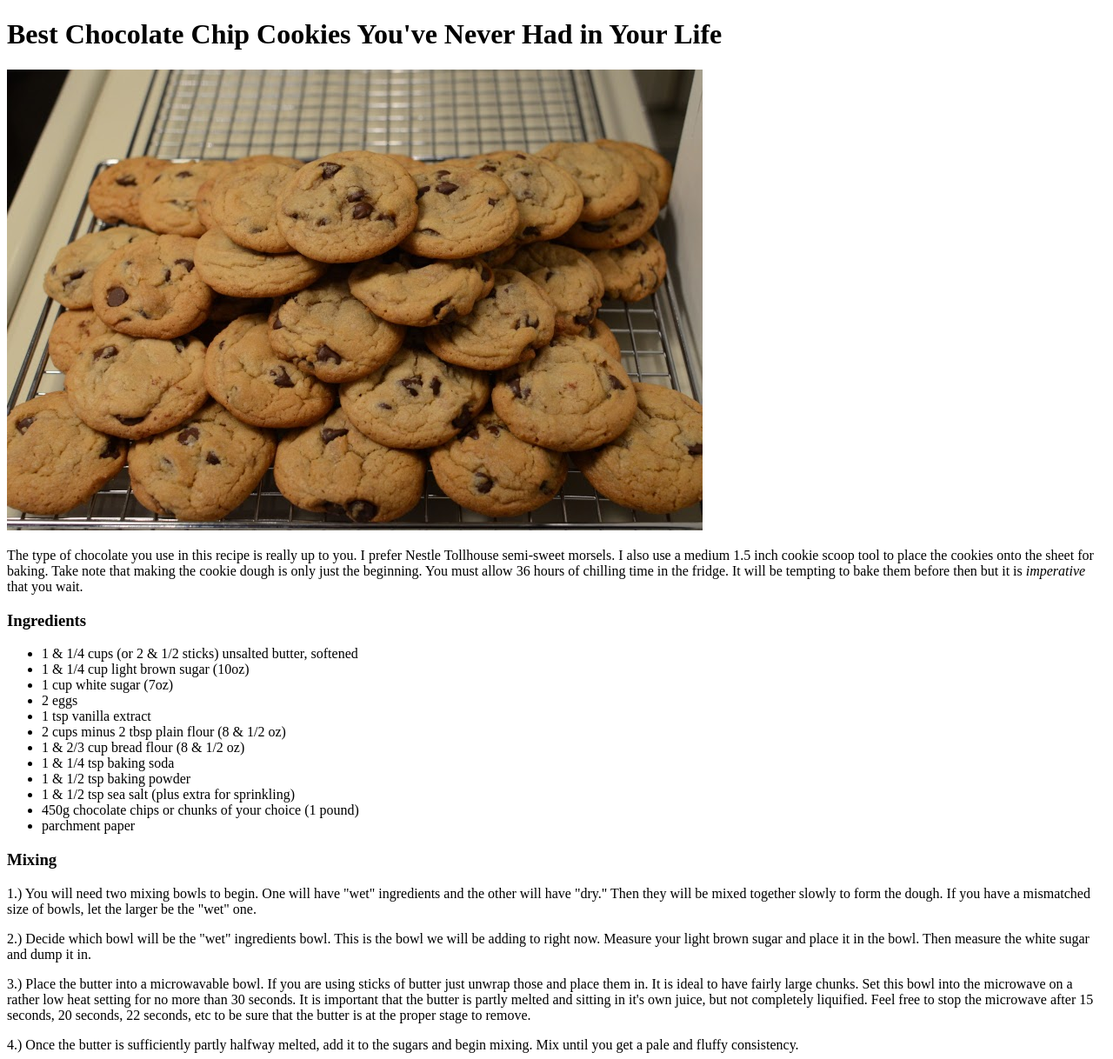
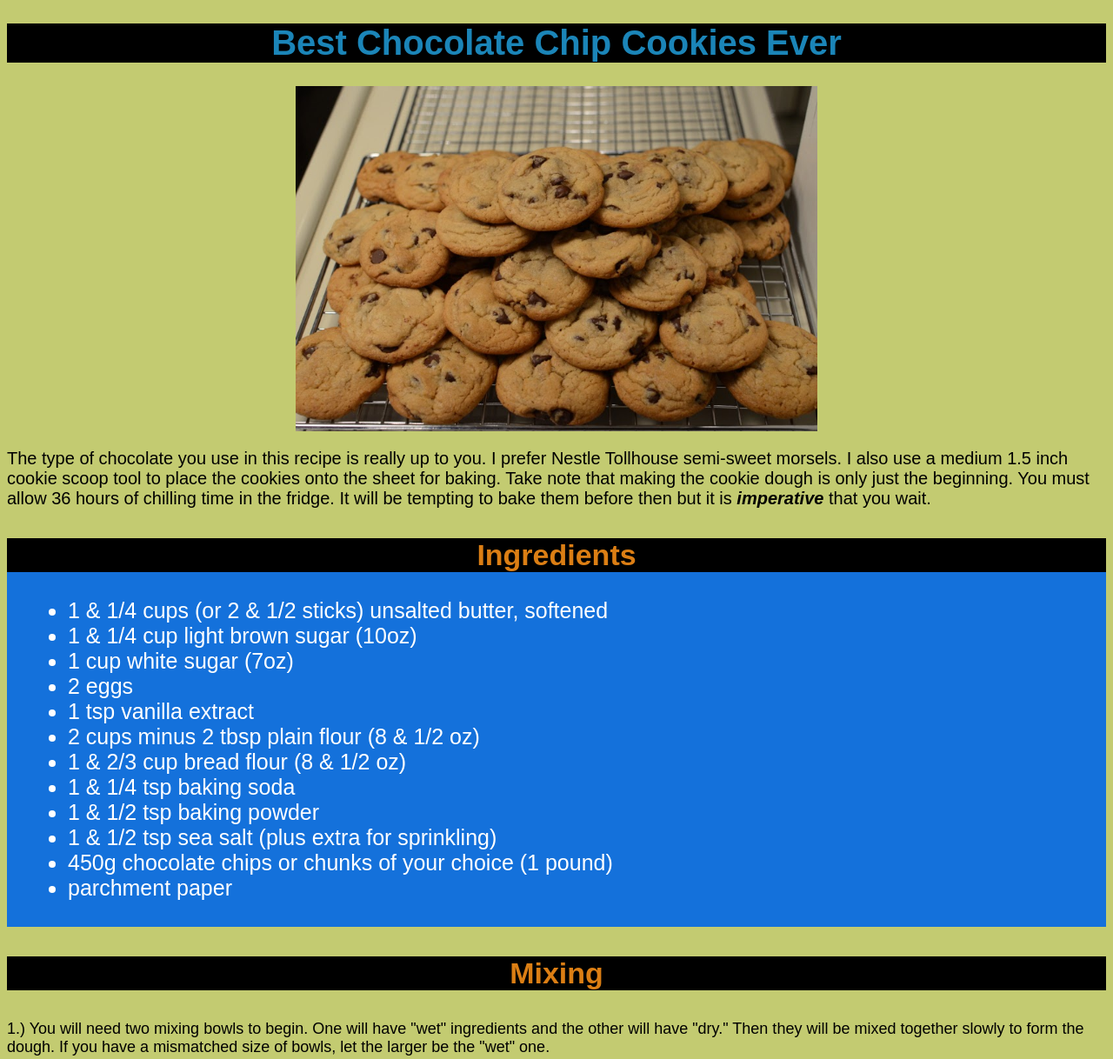
Before and after one commit to KatHolsten/odin-recipes, a plain HTML site: page recipes/cookies.html in a window 1280 px wide. Shown: the top 1218 px of the page at 87% size. Drawn offline with Linux system fonts and the light colour scheme.

Commit message:
changed css on index, added css to cookies.html

```diff
--- a/recipes/cookies.html
+++ b/recipes/cookies.html
@@ -3,14 +3,16 @@
     <head>
         <meta charset="utf-8">
         <title>Best Chocolate Chip Cookies You've Never Had in Your Life</title>
+        <link rel="stylesheet" href="../recipes/style.css">
     </head>
 
     <body>
-        <h1>Best Chocolate Chip Cookies You've Never Had in Your Life</h1>
+        <h1>Best Chocolate Chip Cookies Ever</h1>
         <img src="../img/cookies.JPG" alt="stacks of chocolate chip cookies neatly piled atop one another showcasing their crispy edges and soft centers">
-        <p>The type of chocolate you use in this recipe is really up to you. I prefer Nestle Tollhouse semi-sweet morsels. I also use a medium 1.5 inch cookie scoop tool to place the cookies onto the sheet for baking. Take note that making the cookie dough is only just the beginning. You must allow 36 hours of chilling time in the fridge. It will be tempting to bake them before then but it is <em>imperative</em> that you wait.</p>
+        <p class="first">The type of chocolate you use in this recipe is really up to you. I prefer Nestle Tollhouse semi-sweet morsels. I also use a medium 1.5 inch cookie scoop tool to place the cookies onto the sheet for baking. Take note that making the cookie dough is only just the beginning. You must allow 36 hours of chilling time in the fridge. It will be tempting to bake them before then but it is <strong><em>imperative</em></strong> that you wait.</p>
 
-        <h3>Ingredients</h3>
+        <h3 class="header-margin">Ingredients</h3>
+        <div class="list">
             <ul>
                 <li>1 & 1/4 cups (or 2 & 1/2 sticks) unsalted butter, softened</li>
                 <li>1 & 1/4 cup light brown sugar (10oz)</li>
@@ -25,6 +27,7 @@
                 <li>450g chocolate chips or chunks of your choice (1 pound)</li>
                 <li>parchment paper</li>
             </ul>
+        </div>
 
         <h3>Mixing</h3>
 
@@ -69,21 +72,22 @@
 
         <p>5.) Remove the cookies from the oven when these conditions have been met:</p>
             <ul>
-                <li>they have a light golden brown hue, slightly darker at the edges than the middle</li>
-                <li>they are still puffed up</li>
+                <li class="listy">they have a light golden brown hue, slightly darker at the edges than the middle</li>
+                <li class="listy">they are still puffed up</li>
             </ul>
 
         <p>6.) Remove cookies from the baking sheet onto a flat cool surface so that they can deflate and cool.</p>
         <img src="../img/finish.jpg" alt="freshly baked chocolate chip cookies on a cooling rack">
 
-        <h3>Baker's Notes</h3>
+        <h3 id="note">Baker's Notes</h3>
+        <div class="end">
         <p>There are three <strong>critical</strong> moments in the making of these cookies. These cookies are meant to have a light crisp around the edges and a soft middle. So if you take special care around these three critical areas you may very well succeed.</p>
             <ol>
                 <li>First, the correct amount of melting applied to the butter, so that when you mix it with the sugars it results in a pale light color and fluffy consistency.</li>
                 <li>The long agonizing 36 hour chill time in the refrigerator. This is essential. The ingredients need time to settle in, form with each other and become one!</li>
                 <li>Lastly, removal from the oven at the right time. A light golden coloring and still puffy.</li>
             </ol>
-
+        </div>
 
     </body>
 </html>
--- /dev/null
+++ b/recipes/style.css
@@ -0,0 +1,71 @@
+body {
+    background-color: #c3cb71;
+}
+
+h1 {
+    color:#1b85b8;
+    background-color: #000000;
+    font-family: Arial, Helvetica, sans-serif;
+    text-align: center;
+    font-size: 40px;
+}
+
+.first {
+    font-size: 20px;
+}
+
+.list {
+    background-color: #1471db;
+    text-align: left;
+    color: white;
+    font-family: Arial, Helvetica, sans-serif;
+    font-size: 25px;
+    padding: 30px;
+}
+
+.list ul {
+    margin: 0;
+}
+
+h3 {
+    font-family: Arial, Helvetica, sans-serif;
+    font-size: 34px;
+    text-align: center;
+    color: #db7e14;
+    background-color: black;
+}
+
+.header-margin {
+    margin-bottom: 0;
+}
+
+img {
+    display: block;
+    margin-left: auto;
+    margin-right: auto;
+    width: 600px;
+    height: auto;
+}
+
+.listy {
+    font-family: Arial, Helvetica, sans-serif;
+    font-size: 18px;
+}
+
+#note {
+    background-color: hsla(0, 0%, 0%, 0.562);
+    margin-bottom: 0;
+}
+
+p {
+    font-family: Arial, Helvetica, sans-serif;
+    font-size: 18px;
+}
+
+div.end {
+    font-family: Arial, Helvetica, sans-serif;
+    font-size: 18px;
+    background-color: #00000052;
+    margin: 0;
+    padding: 8px;
+}
--- a/style.css
+++ b/style.css
@@ -1,19 +1,21 @@
 * {
-    background-color: #ff7faa;
+    background-color: #1b85b8;
 }
 
 .header {
-    color:#7fffd4;
+    color:#c3cb71;
     background-color:black;
-    font-size: 60px;
+    font-size: 40px;
     text-align: center;
+    font-family: Arial, Helvetica, sans-serif;
 }
 
 img {
     display: block;
     margin-left: auto;
     margin-right: auto;
-    width: 50%;
+    width: 400px;
+    height: auto;
 }
 
 a {
```
